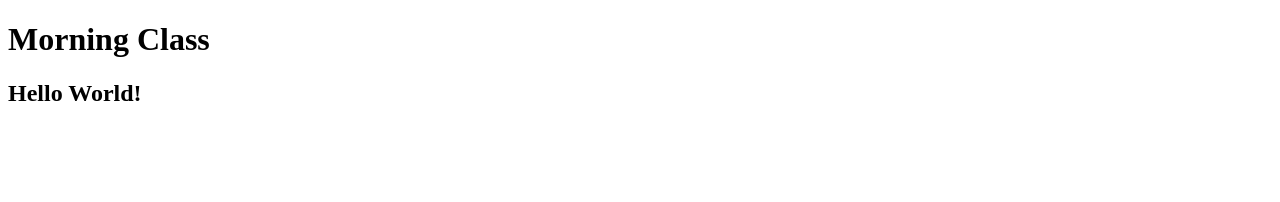
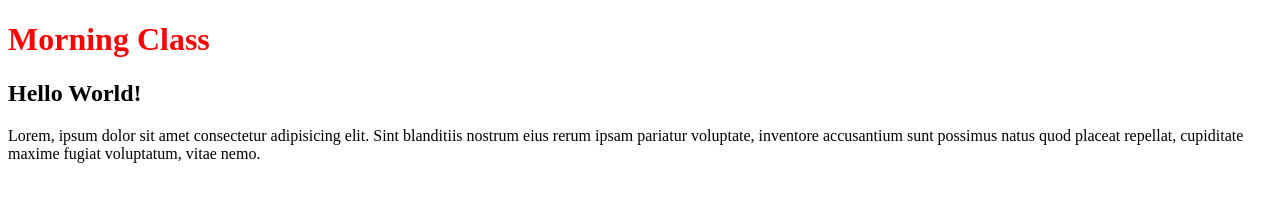
Before and after one commit to nngw/git_and_github, a plain HTML site: page index.html in a window 1280 px wide. Drawn offline with Linux system fonts and the light colour scheme.

Commit message:
add styles.css

```diff
--- a/index.html
+++ b/index.html
@@ -5,9 +5,12 @@
         <meta http-equiv="X-UA-Compatible" content="IE=edge">
         <meta name="viewport" content="width=device-width, initial-scale=1.0">
         <title>Git and GitHub</title>
+        <link rel="stylesheet" href="style.css">
     </head>
     <body>
         <h1>Morning Class</h1>
         <h2>Hello World!</h2>
+
+        <p>Lorem, ipsum dolor sit amet consectetur adipisicing elit. Sint blanditiis nostrum eius rerum ipsam pariatur voluptate, inventore accusantium sunt possimus natus quod placeat repellat, cupiditate maxime fugiat voluptatum, vitae nemo.</p>
     </body>
 </html>
--- /dev/null
+++ b/style.css
@@ -0,0 +1,3 @@
+h1{
+    color: red;
+}
```
